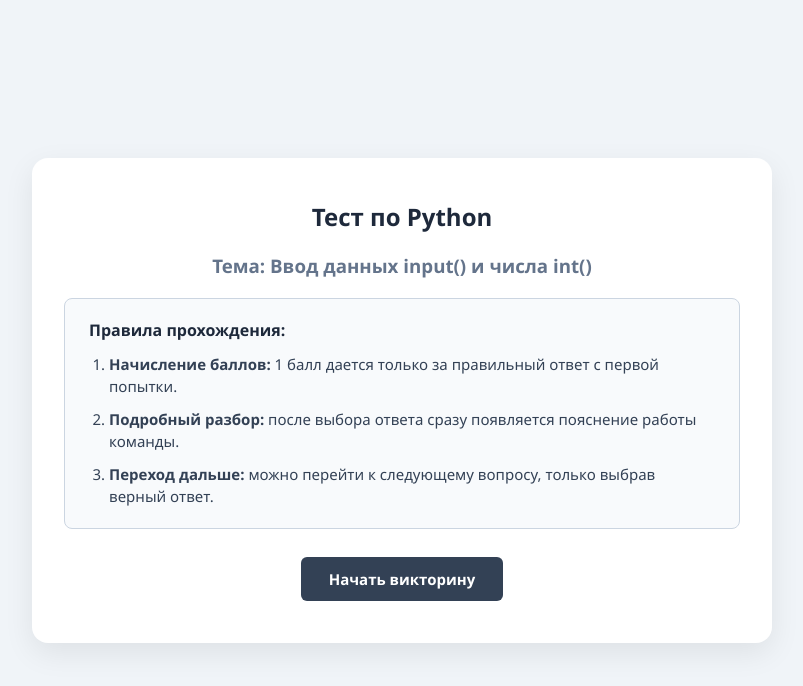
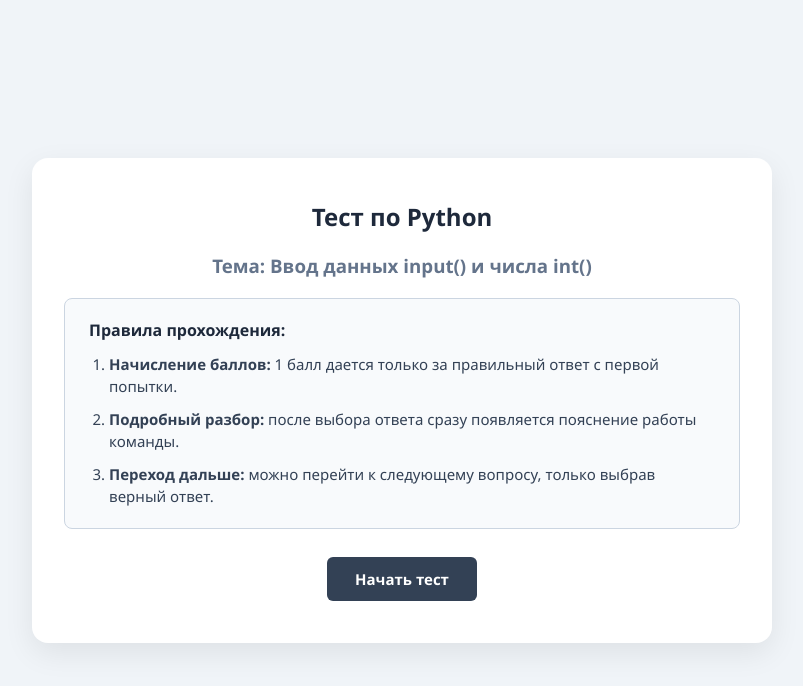
Before and after one commit to tatyana02-cloud/python_input-, a plain HTML site: page index.html in a window 1280 px wide. Shown: the whole page, without its empty margins (238-1041 px from the left). Drawn offline with Linux system fonts and the light colour scheme.

Commit message:
Update index.html

```diff
--- a/index.html
+++ b/index.html
@@ -260,7 +260,7 @@
           <li><strong>Переход дальше:</strong> можно перейти к следующему вопросу, только выбрав верный ответ.</li>
         </ol>
       </div>
-      <button class="btn-primary" onclick="startQuiz()">Начать викторину</button>
+      <button class="btn-primary" onclick="startQuiz()">Начать тест</button>
     </div>
 
     <div id="quiz-content" style="display: none;">
```
